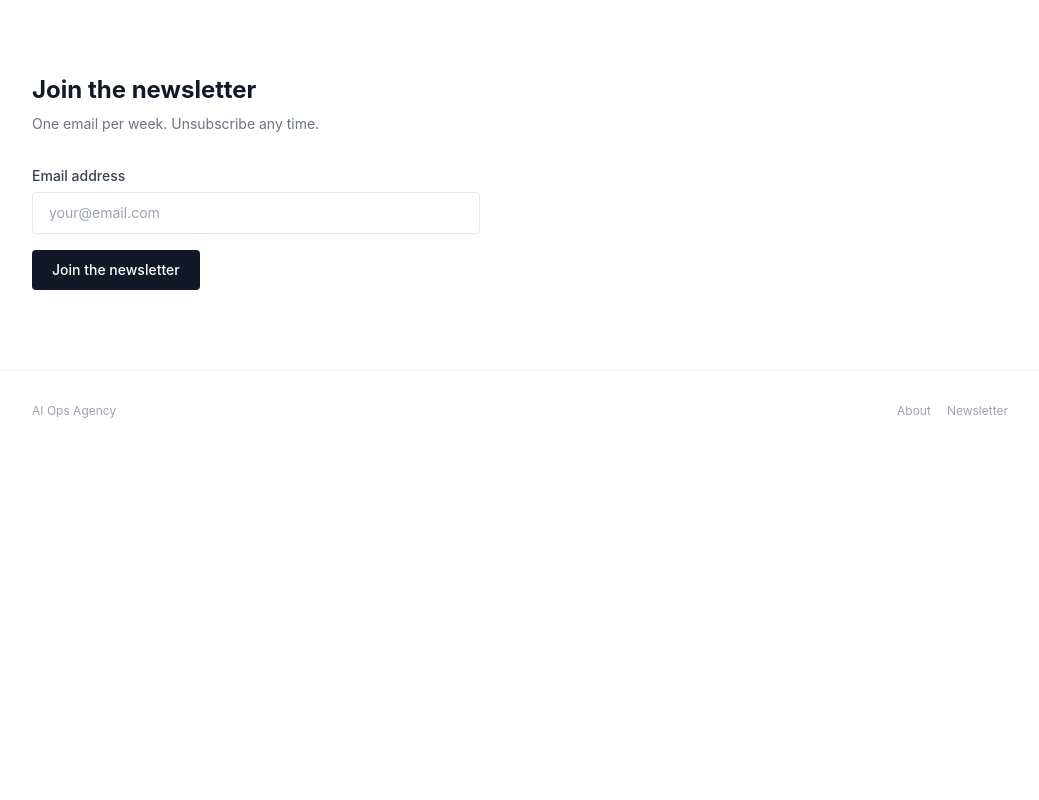
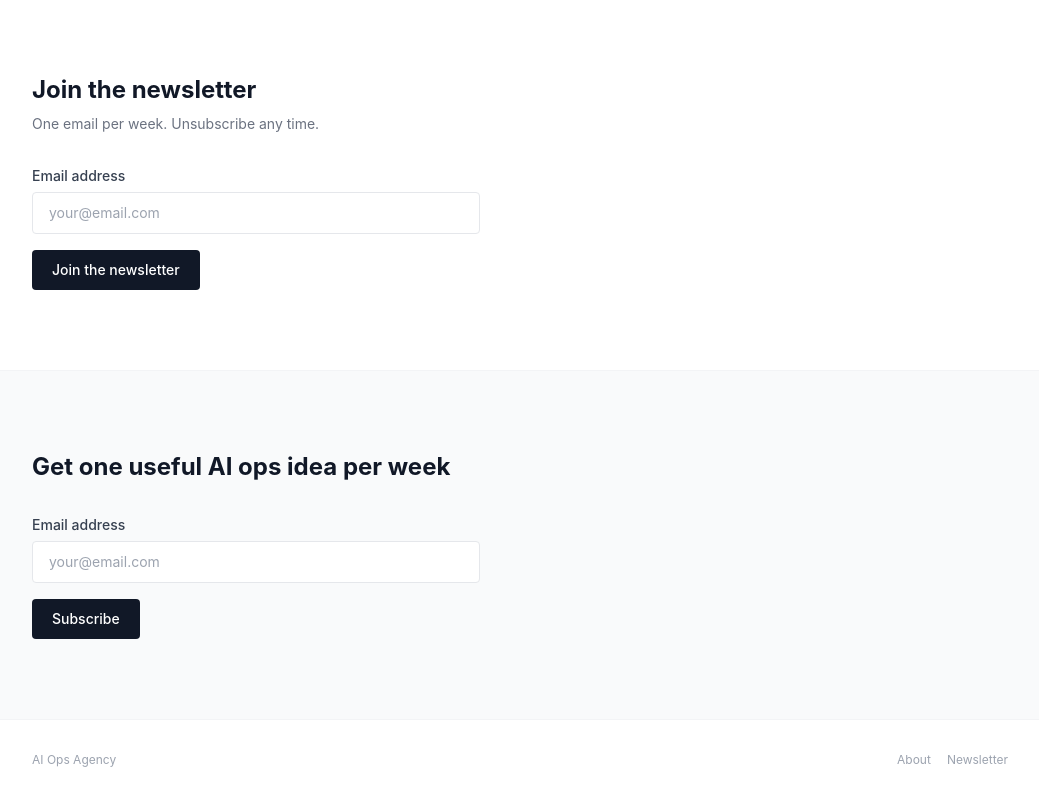
Before and after one commit to veramey/my-website, a Next.js app: page /newsletter in a window 1280 px wide. Shown: the part 815-1615 px from the top of the page, without its empty margins (120-1159 px from the left). Before the commit the page ends 1266 px from the top, so only its background shows below. Built offline with nearby package versions, Linux system fonts and the light colour scheme; no server answers.

Commit message:
feat: implement issue #199
Implemented by AI Teammate via Claude Code.
Closes #199

```diff
--- a/src/pages/newsletter.tsx
+++ b/src/pages/newsletter.tsx
@@ -13,7 +13,20 @@ const benefits = [
   { label: 'No hype, no AI spam', description: 'Only content that earns your attention.' },
 ]
 
-export default function Newsletter() {
+async function submitToTelegram(email: string) {
+  const text = `📧 New newsletter subscriber (newsletter page):\n${email}`
+  const params = new URLSearchParams({ chat_id: TELEGRAM_CHAT_ID!, text })
+  const res = await fetch(
+    `https://api.telegram.org/bot${TELEGRAM_BOT_TOKEN}/sendMessage`,
+    { method: 'POST', body: params }
+  )
+  if (!res.ok) {
+    const err = await res.json()
+    throw new Error(JSON.stringify(err))
+  }
+}
+
+function NewsletterForm({ inputId, buttonLabel }: { inputId: string; buttonLabel: string }) {
   const [email, setEmail] = useState('')
   const [status, setStatus] = useState<'idle' | 'loading' | 'success' | 'error'>('idle')
 
@@ -21,16 +34,7 @@ export default function Newsletter() {
     e.preventDefault()
     setStatus('loading')
     try {
-      const text = `📧 New newsletter subscriber (newsletter page):\n${email}`
-      const params = new URLSearchParams({ chat_id: TELEGRAM_CHAT_ID!, text })
-      const res = await fetch(
-        `https://api.telegram.org/bot${TELEGRAM_BOT_TOKEN}/sendMessage`,
-        { method: 'POST', body: params }
-      )
-      if (!res.ok) {
-        const err = await res.json()
-        throw new Error(JSON.stringify(err))
-      }
+      await submitToTelegram(email)
       setStatus('success')
       setEmail('')
     } catch (err) {
@@ -39,6 +43,50 @@ export default function Newsletter() {
     }
   }
 
+  if (status === 'success') {
+    return (
+      <div className="mt-8 p-5 bg-gray-50 border border-gray-200 rounded-lg">
+        <p className="text-sm font-semibold text-gray-900">You&apos;re in.</p>
+        <p className="mt-1 text-sm text-gray-500">Thanks for subscribing. First issue coming your way soon.</p>
+      </div>
+    )
+  }
+
+  return (
+    <form className="mt-8 flex flex-col gap-4" onSubmit={handleSubmit}>
+      <div className="flex flex-col gap-1.5">
+        <label htmlFor={inputId} className="text-sm font-medium text-gray-700">
+          Email address
+        </label>
+        <input
+          id={inputId}
+          type="email"
+          value={email}
+          onChange={(e) => {
+            setEmail(e.target.value)
+            if (status === 'error') setStatus('idle')
+          }}
+          placeholder="your@email.com"
+          required
+          disabled={status === 'loading'}
+          className="px-4 py-2.5 text-sm border border-gray-200 rounded focus:outline-none focus:border-gray-400"
+        />
+      </div>
+      <button
+        type="submit"
+        disabled={status === 'loading'}
+        className="px-5 py-2.5 bg-gray-900 text-white text-sm font-medium rounded hover:bg-gray-700 transition-colors self-start disabled:opacity-50"
+      >
+        {status === 'loading' ? 'Sending…' : buttonLabel}
+      </button>
+      {status === 'error' && (
+        <p className="text-xs text-red-500">Something went wrong — try again.</p>
+      )}
+    </form>
+  )
+}
+
+export default function Newsletter() {
   return (
     <>
       <Head>
@@ -87,41 +135,17 @@ export default function Newsletter() {
           <div className="max-w-md">
             <h2 className="text-2xl font-bold text-gray-900">Join the newsletter</h2>
             <p className="mt-2 text-sm text-gray-500">One email per week. Unsubscribe any time.</p>
+            <NewsletterForm inputId="email" buttonLabel="Join the newsletter" />
+          </div>
+        </section>
 
-            {status === 'success' ? (
-              <div className="mt-8 p-5 bg-gray-50 border border-gray-200 rounded-lg">
-                <p className="text-sm font-semibold text-gray-900">You&apos;re in.</p>
-                <p className="mt-1 text-sm text-gray-500">Thanks for subscribing. First issue coming your way soon.</p>
-              </div>
-            ) : (
-              <form className="mt-8 flex flex-col gap-4" onSubmit={handleSubmit}>
-                <div className="flex flex-col gap-1.5">
-                  <label htmlFor="email" className="text-sm font-medium text-gray-700">
-                    Email address
-                  </label>
-                  <input
-                    id="email"
-                    type="email"
-                    value={email}
-                    onChange={(e) => setEmail(e.target.value)}
-                    placeholder="your@email.com"
-                    required
-                    disabled={status === 'loading'}
-                    className="px-4 py-2.5 text-sm border border-gray-200 rounded focus:outline-none focus:border-gray-400"
-                  />
-                </div>
-                <button
-                  type="submit"
-                  disabled={status === 'loading'}
-                  className="px-5 py-2.5 bg-gray-900 text-white text-sm font-medium rounded hover:bg-gray-700 transition-colors self-start disabled:opacity-50"
-                >
-                  {status === 'loading' ? 'Sending…' : 'Join the newsletter'}
-                </button>
-                {status === 'error' && (
-                  <p className="text-xs text-red-500">Something went wrong — try again.</p>
-                )}
-              </form>
-            )}
+        {/* Final CTA */}
+        <section className="bg-gray-50 border-t border-gray-100">
+          <div className="max-w-5xl mx-auto px-6 py-20">
+            <div className="max-w-md">
+              <h2 className="text-2xl font-bold text-gray-900">Get one useful AI ops idea per week</h2>
+              <NewsletterForm inputId="email-cta" buttonLabel="Subscribe" />
+            </div>
           </div>
         </section>
       </main>
```
Also changed, not shown: 1 other file (tests, documents, lock files or other folders).
